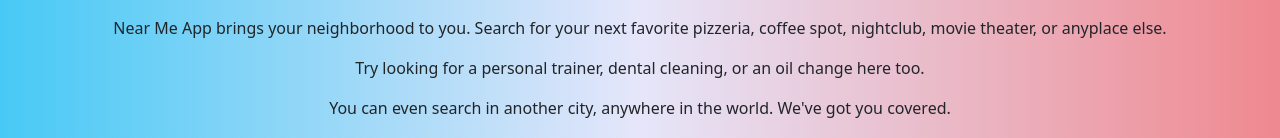
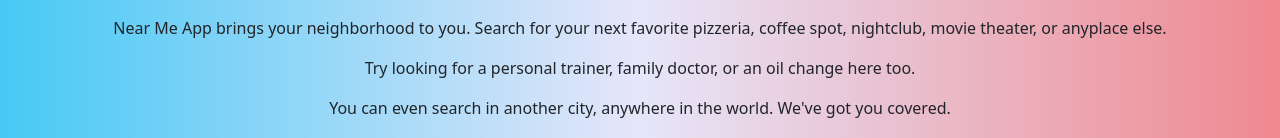
Before and after one commit to janbalangue/near-me-app, a React (Create React App) app: page / in a window 1280 px wide. Shown: the part 175-313 px from the top of the page. Built offline with nearby package versions, Linux system fonts and the light colour scheme.

Commit message:
Text changes

```diff
--- a/src/features/search/SearchRow.js
+++ b/src/features/search/SearchRow.js
@@ -14,7 +14,7 @@ const SearchRow = ({ place }) => {
           <br />
           {priceLevel
             ? priceLevel.split("_").join(" ").toLowerCase()
-            : "price level unavailable"}
+            : ""}
         </CardText>
         {websiteUri ? (
           <Link to={websiteUri}>
--- a/src/pages/HomePage.js
+++ b/src/pages/HomePage.js
@@ -16,8 +16,8 @@ const HomePage = () => {
         else.
       </p>
       <p className={paragraphStyle}>
-        Try looking for a personal trainer, dental cleaning, or an oil change
-        here too.
+        Try looking for a personal trainer, family doctor, or an oil change here
+        too.
       </p>
       <p className={paragraphStyle}>
         You can even search in another city, anywhere in the world. We've got
```
